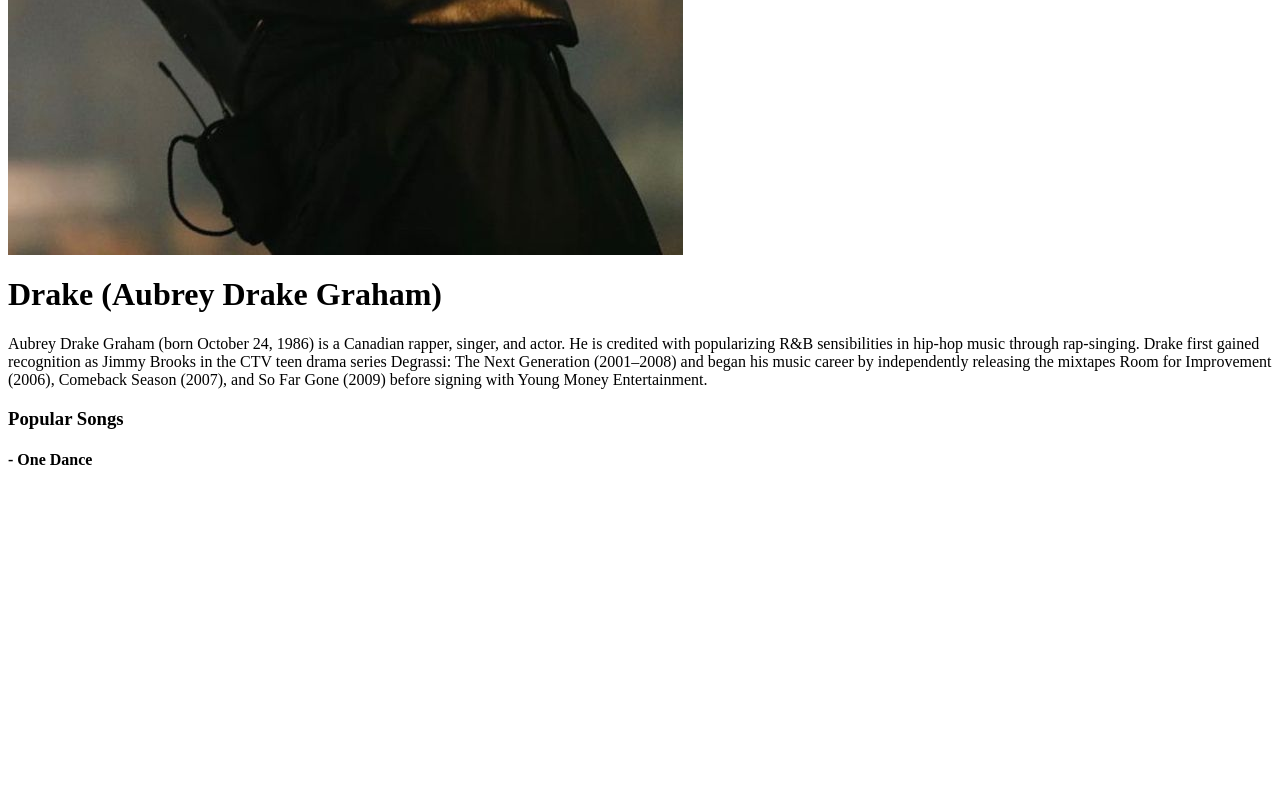
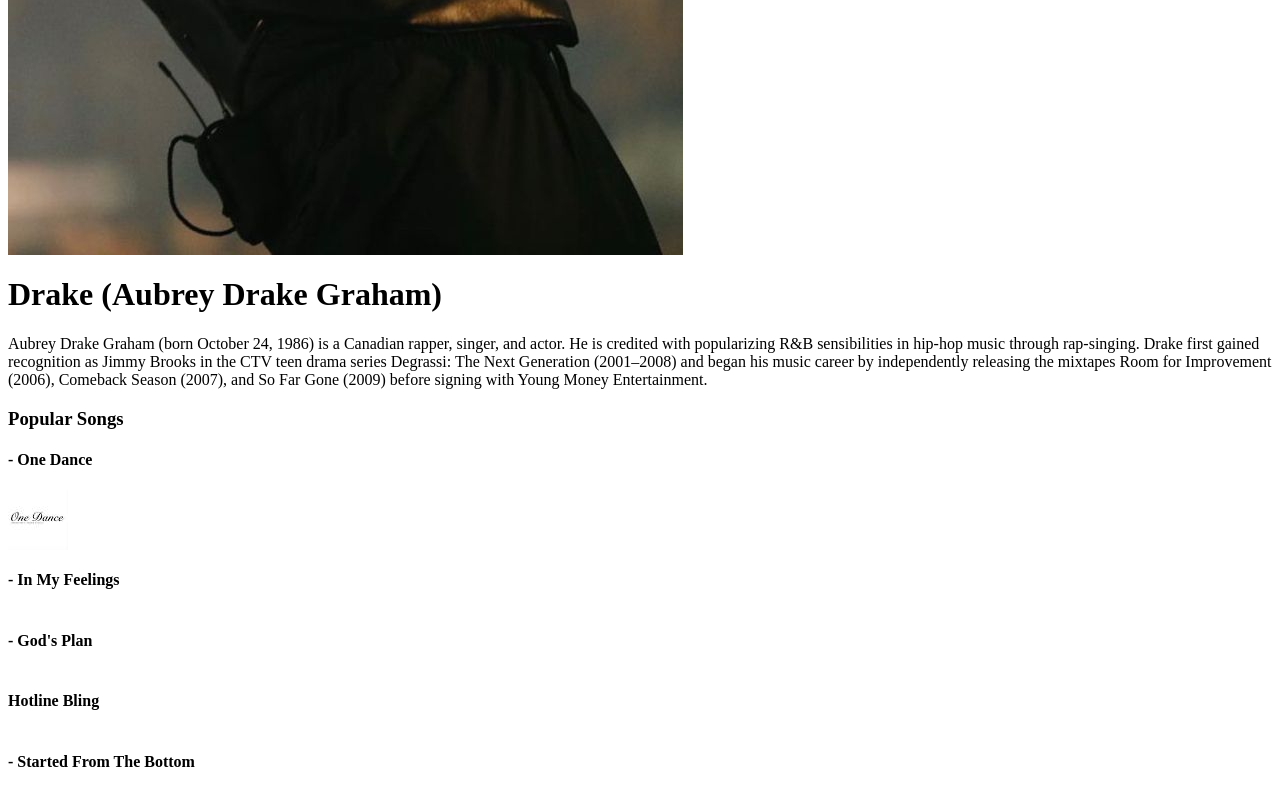
Before and after one commit to anitaorahachi8-coder/personal-website, a plain HTML site: page index.html in a window 1280 px wide. Shown: the part 953-1753 px from the top of the page. Before the commit the page ends 1443 px from the top, so only its background shows below. Drawn offline with Linux system fonts and the light colour scheme.

Commit message:
Update index.html

```diff
--- a/index.html
+++ b/index.html
@@ -21,6 +21,25 @@
       <h4>
         - One Dance
       </h4>
+      <a href="https://www.google.com/imgres?q=drake%20in%20my%20feelings&imgurl=https%3A%2F%2Fi.ytimg.com%2Fvi%2FDRS_PpOrUZ4%2Fmaxresdefault.jpg&imgrefurl=https%3A%2F%2Fwww.youtube.com%2Fwatch%3Fv%3DDRS_PpOrUZ4&docid=dA-4aLX-bgQWnM&tbnid=IOA42iJP_P7HiM&vet=12ahUKEwj6wpbs-rOTAxVmSfEDHet2AFkQnPAOegQIUhAB..i&w=1280&h=720&hcb=2&ved=2ahUKEwj6wpbs-rOTAxVmSfEDHet2AFkQnPAOegQIUhAB" target = "_blank">
+      <img src = "download.jpeg">
+      </a>
+      <h4>
+        - In My Feelings
+      </h4>
+      <img src = "">
     </section>
+    <h4>
+      - God's Plan
+    </h4>
+    <img src = "">
+    <h4>
+      Hotline Bling
+    </h4>
+    <img src = "">
+    <h4>
+      - Started From The Bottom
+    </h4>
+    <img src = "">
   </body>
 </html>
```
